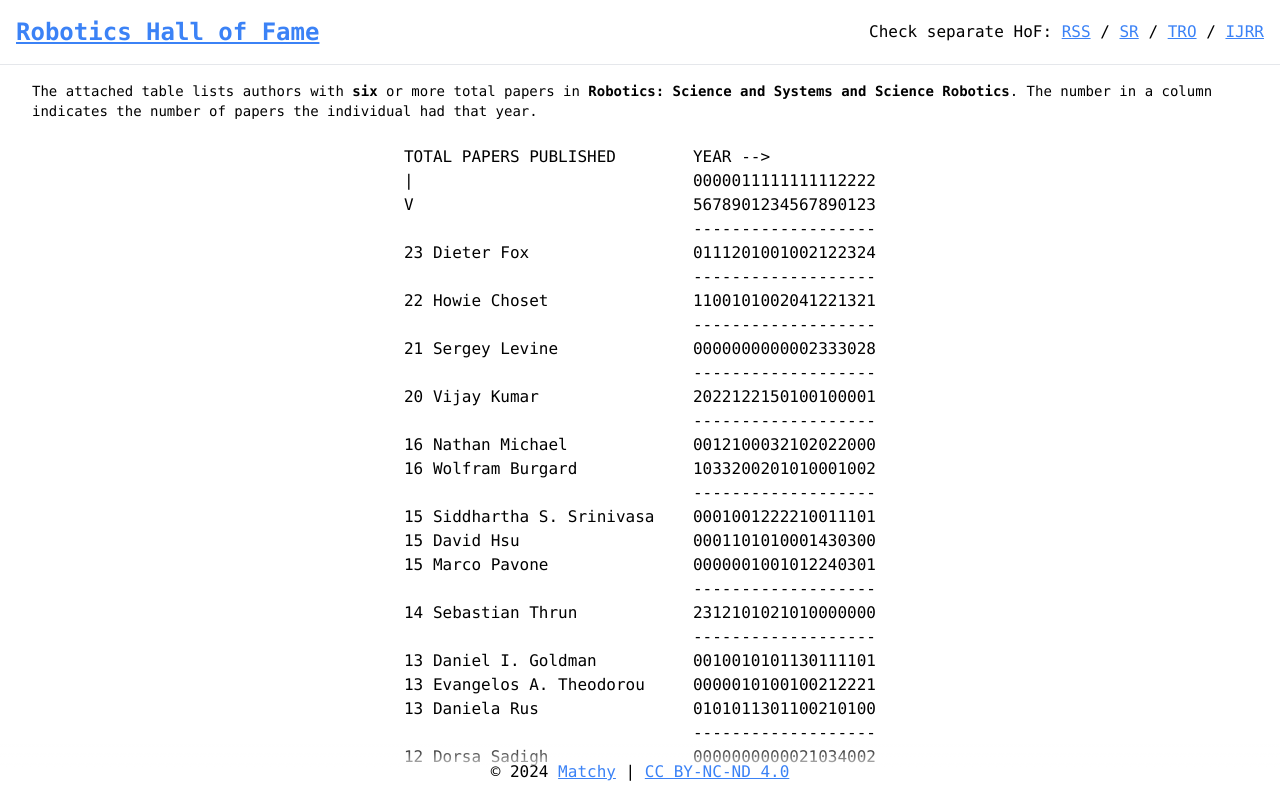
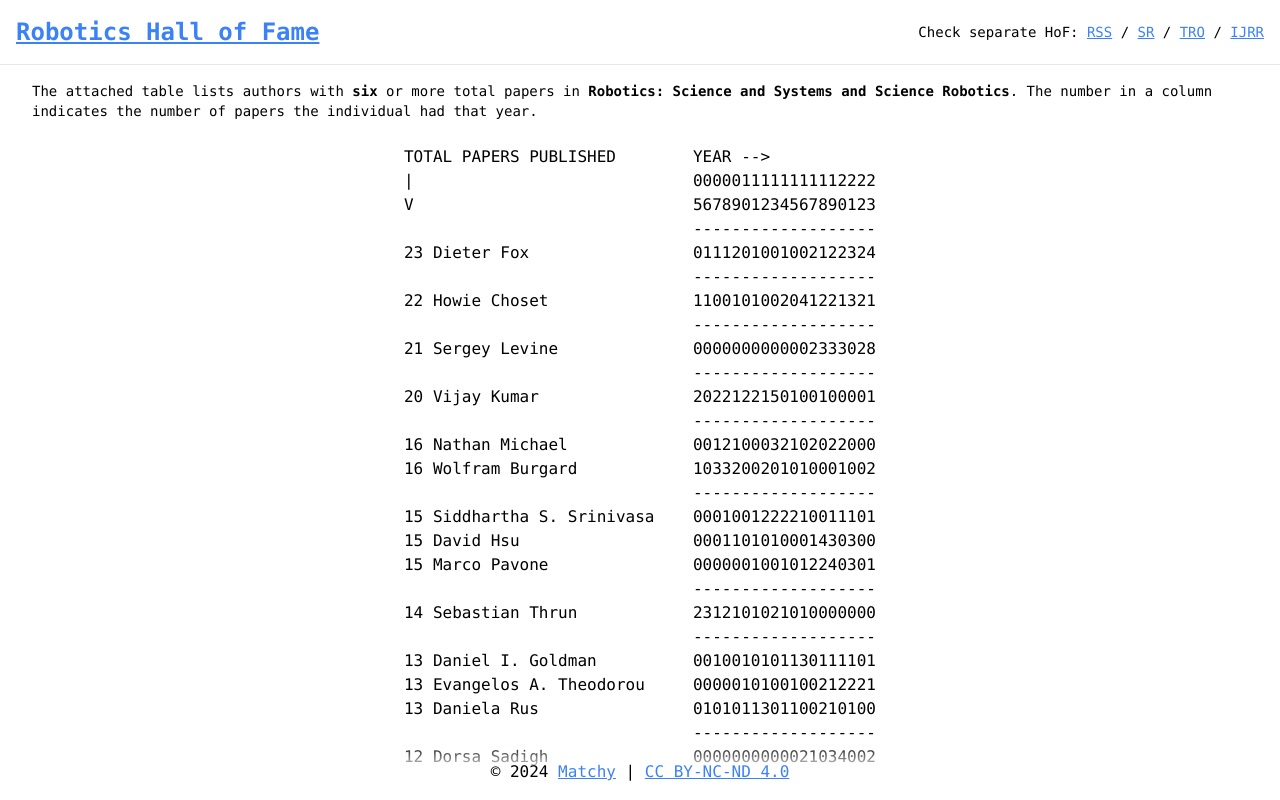
Before and after one commit to matchy233/robotics-hof, a Next.js app: page /rss in a window 1280 px wide. Shown: the top 800 px of the page. Built offline with nearby package versions, Linux system fonts and the light colour scheme.

Commit message:
fix: adjust header

```diff
--- a/app/(split)/layout.tsx
+++ b/app/(split)/layout.tsx
@@ -10,7 +10,7 @@ export default function RoboticsLayout({
     <Fragment>
       <header>
         <Link href="/"><h1>Robotics Hall of Fame</h1></Link>
-        <div>Check separate HoF: {" "}
+        <div className="text-sm">Check separate HoF: {" "}
           <Link href="/rss">RSS</Link> / {" "}
           <Link href="/scirobotics">SR</Link> / {" "}
           <Link href="/tro">TRO</Link> / {" "}
```
